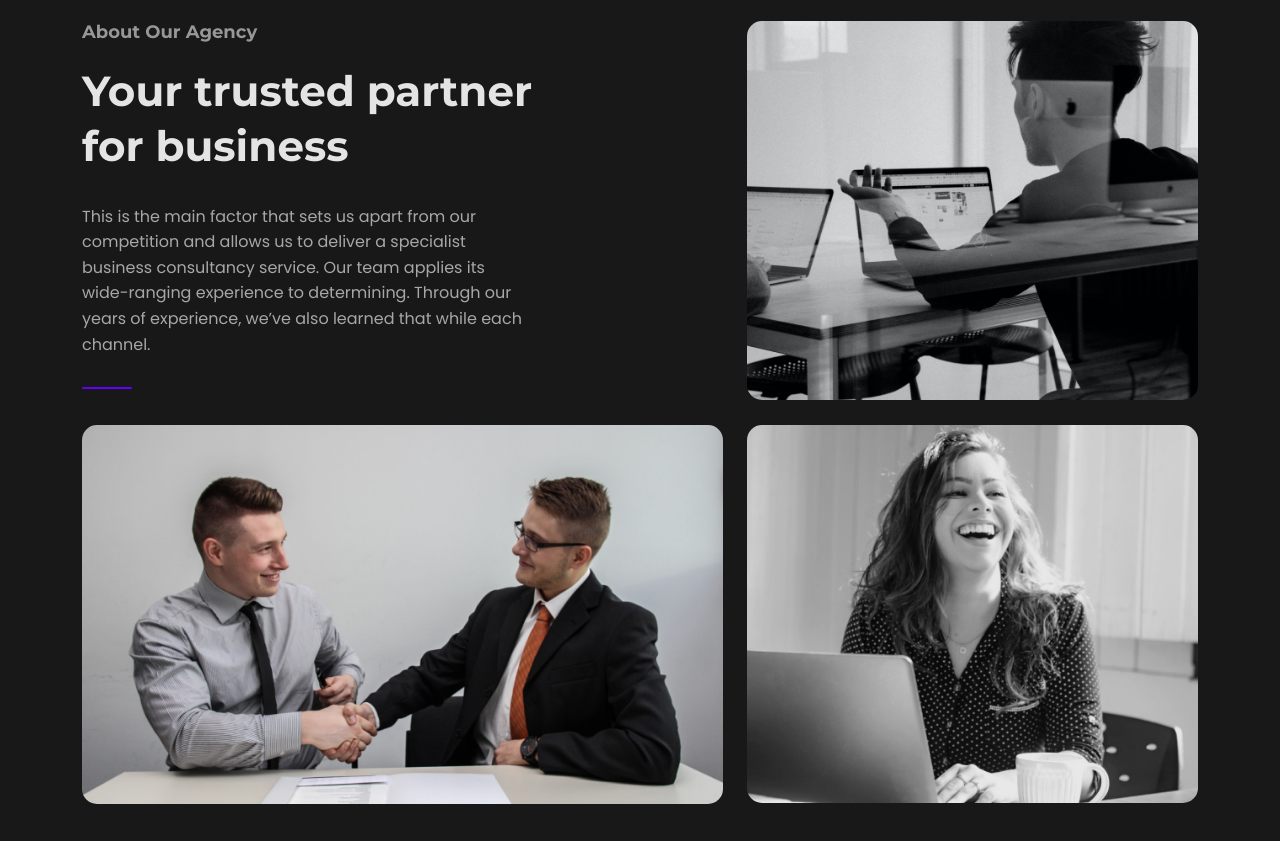
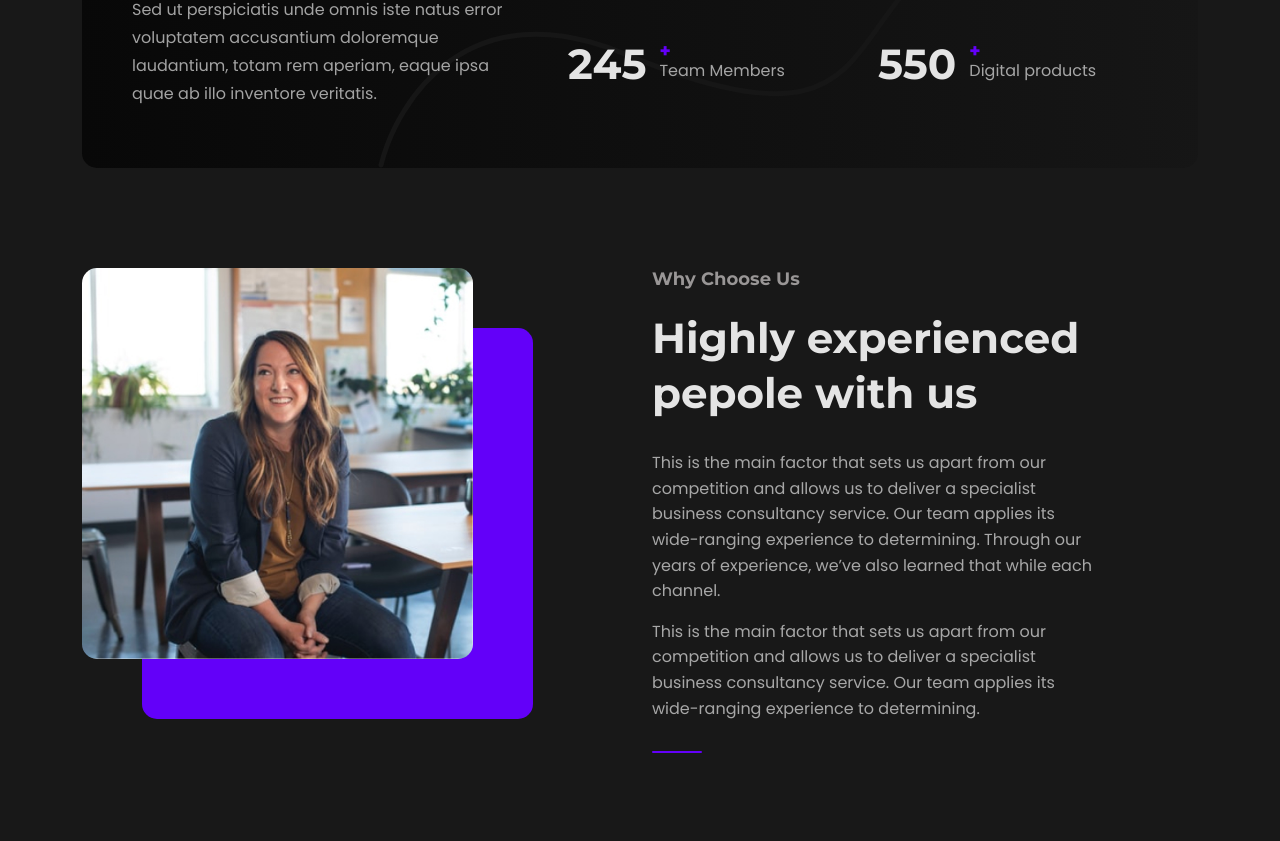
Before and after one commit to risuscreative/alphawebsite, a React (Create React App) app: page /hakkimizda in a window 1280 px wide. Shown: the part 679-1520 px from the top of the page. Built offline with nearby package versions, Linux system fonts and the light colour scheme.

Commit message:
asfssafsaf

```diff
--- a/src/components/Pages/AboutPage.jsx
+++ b/src/components/Pages/AboutPage.jsx
@@ -41,56 +41,7 @@ export default function AboutPage() {
       />
       {/* End Page Heading Section */}
 
-      {/* Start About Section */}
-      <Spacing lg="150" md="80" />
-      <Div className="container">
-        <Div className="row">
-          <Div className="col-xl-5 col-lg-7">
-            <SectionHeading
-              title="Your trusted partner for business"
-              subtitle="About Our Agency"
-            >
-              <Spacing lg="30" md="20" />
-              <p className="cs-m0">
-                This is the main factor that sets us apart from our competition
-                and allows us to deliver a specialist business consultancy
-                service. Our team applies its wide-ranging experience to
-                determining. Through our years of experience, we’ve also learned
-                that while each channel.
-              </p>
-              <Spacing lg="30" md="30" />
-              <Div className="cs-separator cs-accent_bg"></Div>
-              <Spacing lg="25" md="40" />
-            </SectionHeading>
-          </Div>
-          <Div className="col-lg-5 offset-xl-2">
-            <img
-              src="/images/about_img_1.jpeg"
-              alt="About"
-              className="w-100 cs-radius_15"
-            />
-            <Spacing lg="25" md="25" />
-          </Div>
-          <Div className="col-lg-7">
-            <img
-              src="/images/about_img_2.jpeg"
-              alt="About"
-              className="w-100 cs-radius_15"
-            />
-            <Spacing lg="25" md="25" />
-          </Div>
-          <Div className="col-lg-5">
-            <img
-              src="/images/about_img_3.jpeg"
-              alt="About"
-              className="w-100 cs-radius_15"
-            />
-            <Spacing lg="25" md="25" />
-          </Div>
-        </Div>
-      </Div>
-      <Spacing lg="75" md="55" />
-      {/* End About Section */}
+
 
       {/* Start Fun Fact Section */}
       <Div className="container">
```
